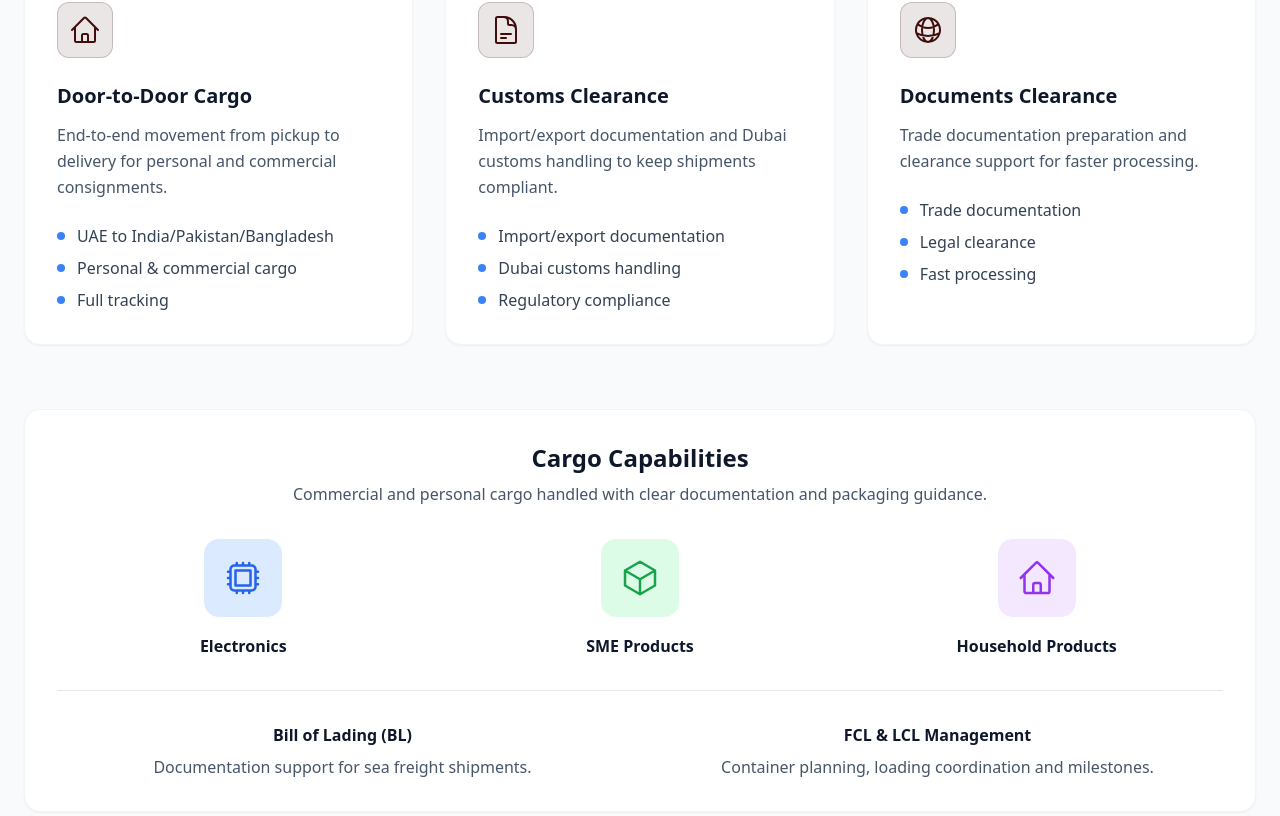
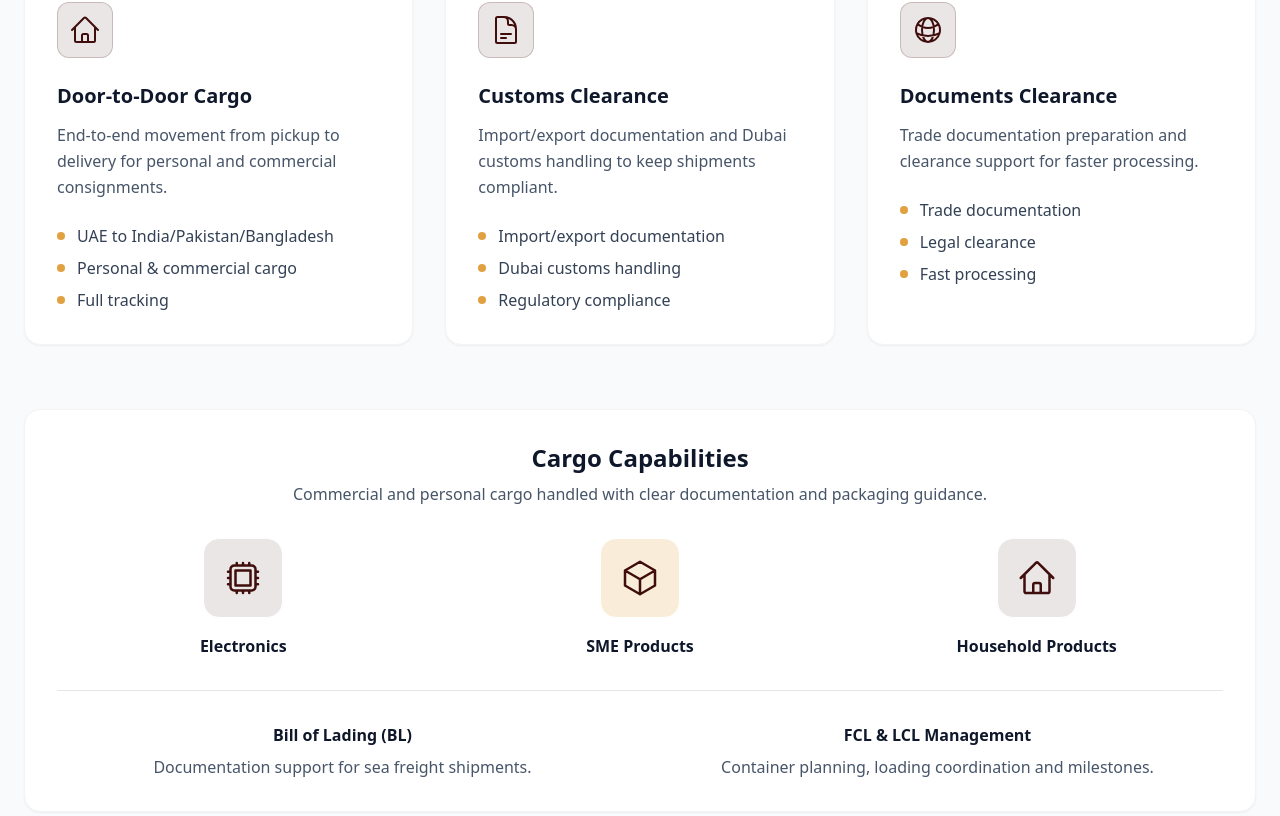
Before and after one commit to sabyasachi-arya/Pseudo_Webpage-, a React (Create React App) app: page / in a window 1280 px wide. Shown: the part 1674-2490 px from the top of the page. Built offline with nearby package versions, Linux system fonts and the light colour scheme.

Commit message:
Update Services.tsx

```diff
--- a/src/components/Services.tsx
+++ b/src/components/Services.tsx
@@ -52,10 +52,10 @@ const Services = () => {
   ];
 
   const cargoTypes = [
-    { icon: CpuChipIcon, name: "Electronics", color: "bg-blue-100 text-blue-600" },
-    { icon: CubeIcon, name: "SME Products", color: "bg-green-100 text-green-600" },
-    { icon: HomeIcon, name: "Household Products", color: "bg-purple-100 text-purple-600" }
-  ];
+  { icon: CpuChipIcon, name: "Electronics", color: "bg-emerald/10 text-emerald" },
+  { icon: CubeIcon, name: "SME Products", color: "bg-lime/20 text-emerald" },
+  { icon: HomeIcon, name: "Household Products", color: "bg-emerald/10 text-emerald" }
+];
 
   return (
     <section id="services" className="py-20 bg-gray-50">
@@ -100,7 +100,7 @@ const Services = () => {
               <ul className="space-y-2">
                 {service.features.map((feature, idx) => (
                   <li key={idx} className="flex items-center text-secondary-700">
-                    <div className="w-2 h-2 bg-primary-500 rounded-full mr-3"></div>
+                    <div className="w-2 h-2 bg-lime rounded-full mr-3"></div>
                     {feature}
                   </li>
                 ))}
```
